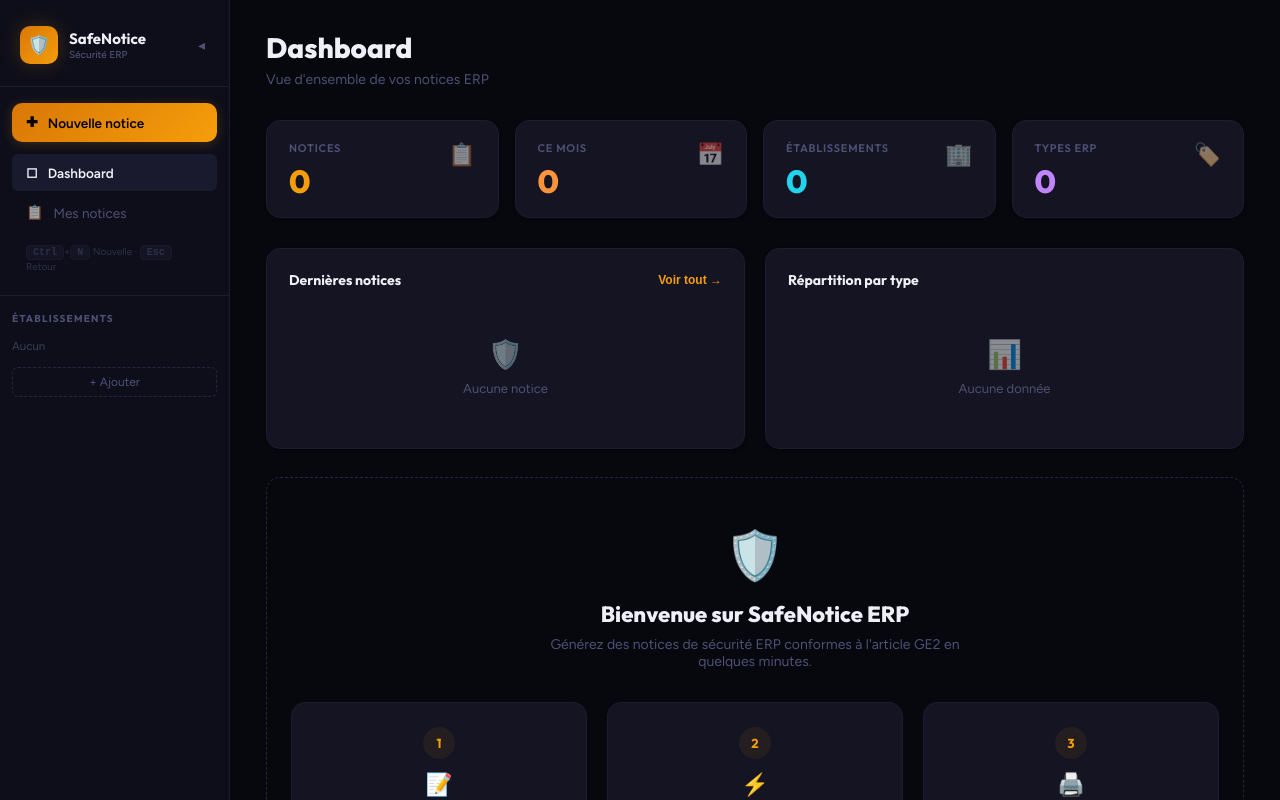
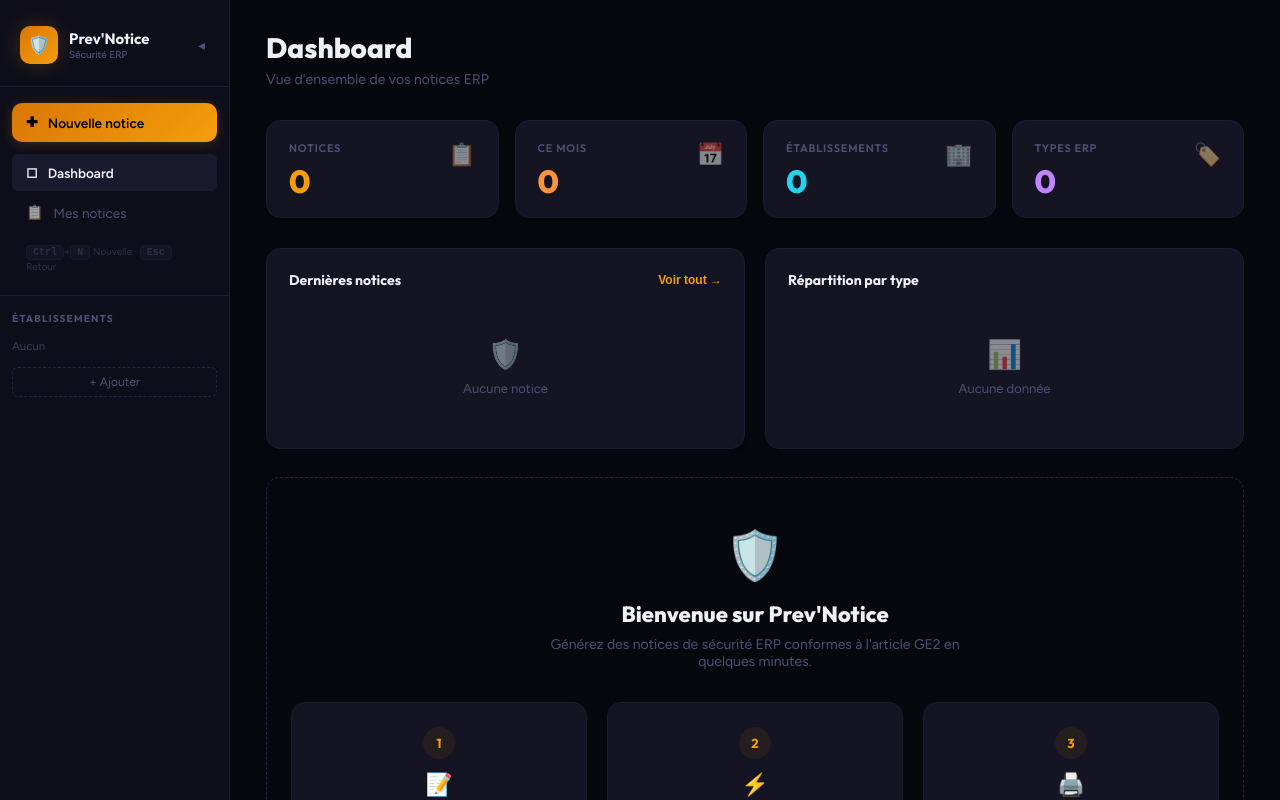
Before and after one commit to TomJedusor82/safenotice-erp, a React (Create React App) app in the folder safenotice-erp/: page / in a window 1280 px wide. Shown: the top 800 px of the page. Built offline with nearby package versions, Linux system fonts and the light colour scheme.

Commit message:
rebrand: SafeNotice -> Prev'Notice

```diff
--- a/safenotice-erp/src/App.jsx
+++ b/safenotice-erp/src/App.jsx
@@ -332,9 +332,9 @@ h1,h2,h3{page-break-after:avoid;page-break-inside:avoid}
 <div class="cover">
   <div class="cover-user-logo">Votre<br>logo ici</div>
   <div class="cover-logo">
-    <div class="cover-logo-icon">SN</div>
+    <div class="cover-logo-icon">PN</div>
     <div>
-      <div class="cover-logo-text">SAFENOTICE ERP</div>
+      <div class="cover-logo-text">PREV'NOTICE</div>
       <div class="cover-logo-sub">Sécurité Incendie</div>
     </div>
   </div>
@@ -366,7 +366,7 @@ h1,h2,h3{page-break-after:avoid;page-break-inside:avoid}
 <!-- CONTENT -->
 <div class="content">
   <div class="page-header">
-    <span class="logo-sm">SafeNotice ERP</span>
+    <span class="logo-sm">Prev'Notice</span>
     <span>${n.nom} — Type ${c} · Cat. ${n.categorie||"N/A"}</span>
   </div>
   ${bodyHtml}
@@ -430,7 +430,7 @@ Contenu détaillé, articles cités, adapté type ${c} cat. ${f.categorie}.`;}
 // ━━━ LAYOUT COMPONENTS (outside main component to prevent re-mount) ━━━
 function Side({goNew,navI,view,setView,etabs,showNE,neN,setNeN,neV,setNeV,addEtab,setShowNE,fEtab,setFEtab,collapsed,setCollapsed}){return<div style={{width:collapsed?62:230,background:"var(--bg1)",borderRight:"1px solid var(--b1)",display:"flex",flexDirection:"column",minHeight:"100vh",position:"sticky",top:0,zIndex:10,transition:"width .25s ease"}} className="do">
   <div style={{padding:collapsed?"18px 12px":"26px 20px 22px",borderBottom:"1px solid var(--b1)",display:"flex",alignItems:"center",justifyContent:"space-between"}}>
-    {collapsed?<div style={{width:38,height:38,background:"linear-gradient(135deg,#d97706,#f59e0b)",borderRadius:10,display:"flex",alignItems:"center",justifyContent:"center",fontSize:18,margin:"0 auto"}}>🛡️</div>:<><div style={{display:"flex",alignItems:"center",gap:11}}><div style={{width:38,height:38,background:"linear-gradient(135deg,#d97706,#f59e0b)",borderRadius:10,display:"flex",alignItems:"center",justifyContent:"center",fontSize:18,boxShadow:"0 0 20px rgba(245,158,11,.2)",flexShrink:0}}>🛡️</div><div><div style={{fontWeight:700,fontSize:15,color:"var(--t1)",fontFamily:"var(--fd)"}}>SafeNotice</div><div style={{fontSize:10,color:"var(--t3)",fontWeight:500}}>Sécurité ERP</div></div></div></>}
+    {collapsed?<div style={{width:38,height:38,background:"linear-gradient(135deg,#d97706,#f59e0b)",borderRadius:10,display:"flex",alignItems:"center",justifyContent:"center",fontSize:18,margin:"0 auto"}}>🛡️</div>:<><div style={{display:"flex",alignItems:"center",gap:11}}><div style={{width:38,height:38,background:"linear-gradient(135deg,#d97706,#f59e0b)",borderRadius:10,display:"flex",alignItems:"center",justifyContent:"center",fontSize:18,boxShadow:"0 0 20px rgba(245,158,11,.2)",flexShrink:0}}>🛡️</div><div><div style={{fontWeight:700,fontSize:15,color:"var(--t1)",fontFamily:"var(--fd)"}}>Prev'Notice</div><div style={{fontSize:10,color:"var(--t3)",fontWeight:500}}>Sécurité ERP</div></div></div></>}
     <button onClick={()=>setCollapsed(!collapsed)} style={{background:"none",border:"none",color:"var(--t3)",cursor:"pointer",fontSize:14,padding:4,flexShrink:0,marginLeft:collapsed?"auto":0}} title={collapsed?"Ouvrir":"Réduire"}>{collapsed?"▸":"◂"}</button>
   </div>
   <nav style={{padding:collapsed?"8px 6px":"16px 12px"}}>
@@ -446,7 +446,7 @@ function Side({goNew,navI,view,setView,etabs,showNE,neN,setNeN,neV,setNeV,addEta
   </div>}
 </div>}
 
-function MobH({title,back,goNew}){return<div style={{background:"var(--bg1)",borderBottom:"1px solid var(--b1)",padding:"12px 16px",display:"flex",alignItems:"center",gap:12,position:"sticky",top:0,zIndex:100}}>{back&&<button onClick={back} style={{background:"transparent",border:"none",color:"var(--t3)",cursor:"pointer",fontSize:16,padding:0}}>←</button>}<div style={{display:"flex",alignItems:"center",gap:8}}><div style={{width:30,height:30,background:"linear-gradient(135deg,#d97706,#f59e0b)",borderRadius:7,display:"flex",alignItems:"center",justifyContent:"center",fontSize:15}}>🛡️</div><span style={{fontWeight:700,color:"var(--t1)",fontSize:14,fontFamily:"var(--fd)"}}>{title||"SafeNotice"}</span></div><button onClick={goNew} style={{marginLeft:"auto",padding:"7px 14px",background:"linear-gradient(135deg,#d97706,#f59e0b)",color:"#000",border:"none",borderRadius:"var(--r1)",fontSize:12,fontWeight:600,cursor:"pointer"}}>+ Notice</button></div>}
+function MobH({title,back,goNew}){return<div style={{background:"var(--bg1)",borderBottom:"1px solid var(--b1)",padding:"12px 16px",display:"flex",alignItems:"center",gap:12,position:"sticky",top:0,zIndex:100}}>{back&&<button onClick={back} style={{background:"transparent",border:"none",color:"var(--t3)",cursor:"pointer",fontSize:16,padding:0}}>←</button>}<div style={{display:"flex",alignItems:"center",gap:8}}><div style={{width:30,height:30,background:"linear-gradient(135deg,#d97706,#f59e0b)",borderRadius:7,display:"flex",alignItems:"center",justifyContent:"center",fontSize:15}}>🛡️</div><span style={{fontWeight:700,color:"var(--t1)",fontSize:14,fontFamily:"var(--fd)"}}>{title||"Prev'Notice"}</span></div><button onClick={goNew} style={{marginLeft:"auto",padding:"7px 14px",background:"linear-gradient(135deg,#d97706,#f59e0b)",color:"#000",border:"none",borderRadius:"var(--r1)",fontSize:12,fontWeight:600,cursor:"pointer"}}>+ Notice</button></div>}
 
 function Lay({children,title,back,sidebarProps,ts,rm,goNew}){return<div style={{display:"flex",minHeight:"100vh",background:"var(--bg0)"}}><style>{CSS}</style><Side {...sidebarProps}/><div style={{flex:1,display:"flex",flexDirection:"column",minWidth:0}}><div style={{display:"none"}} className="mhw"><MobH title={title} back={back} goNew={goNew}/></div><style>{`@media(max-width:768px){.mhw{display:block!important}}`}</style><div style={{flex:1,padding:"30px 36px",maxWidth:1100,width:"100%"}} className="mp">{children}</div></div><Toasts ts={ts} rm={rm}/></div>}
 
@@ -454,7 +454,7 @@ function Lay({children,title,back,sidebarProps,ts,rm,goNew}){return<div style={{
 // APP PRINCIPALE
 // ━━━━━━━━━━━━━━━━━━━━━━━━━━━━━━━━━━━━━━━━━━━━━━━━━━━━━━━━━━━━━━━━━━━━━━━━━━━
 
-export default function SafeNotice(){
+export default function PrevNotice(){
   const[notices,setNotices]=useState([]);const[etabs,setEtabs]=useState([]);const[view,setView]=useState("dashboard");const[step,setStep]=useState(1);const[form,setForm]=useState(EMPTY_FORM);const[loading,setLoading]=useState(false);const[genStep,setGenStep]=useState(0);const[error,setError]=useState(null);const[open,setOpen]=useState(null);const[tab,setTab]=useState("notice");const[plan,setPlan]=useState({});const[chk,setChk]=useState({});const[fEtab,setFEtab]=useState("all");const[fType,setFType]=useState("all");const[sq,setSq]=useState("");const[showNE,setShowNE]=useState(false);const[neN,setNeN]=useState("");const[neV,setNeV]=useState("");const[ready,setReady]=useState(false);const[hasDraft,setHasDraft]=useState(false);const[dirty,setDirty]=useState(false);const[collapsed,setCollapsed]=useState(false);
   const{ts,add,rm}=useToast();const dtRef=useRef(null);
 
@@ -510,7 +510,7 @@ export default function SafeNotice(){
     </div>
     {notices.length===0&&<div style={{marginTop:28,textAlign:"center",padding:"48px 24px",border:"1px dashed var(--b2)",borderRadius:"var(--r3)"}}>
       <div style={{fontSize:48,marginBottom:16}}>🛡️</div>
-      <h2 style={{fontSize:22,fontWeight:800,color:"var(--t1)",fontFamily:"var(--fd)",margin:"0 0 8px"}}>Bienvenue sur SafeNotice ERP</h2>
+      <h2 style={{fontSize:22,fontWeight:800,color:"var(--t1)",fontFamily:"var(--fd)",margin:"0 0 8px"}}>Bienvenue sur Prev'Notice</h2>
       <p style={{color:"var(--t3)",fontSize:14,maxWidth:460,margin:"0 auto 8px"}}>Générez des notices de sécurité ERP conformes à l'article GE2 en quelques minutes.</p>
       <div className="ob-steps">
         <div className="ob-s"><div className="ob-n">1</div><div style={{fontSize:22,marginBottom:8}}>📝</div><div style={{fontWeight:600,color:"var(--t1)",fontSize:13,marginBottom:4}}>Remplissez le formulaire</div><div style={{fontSize:12,color:"var(--t3)",lineHeight:1.5}}>Type ERP, identification, construction, moyens de secours</div></div>
```
